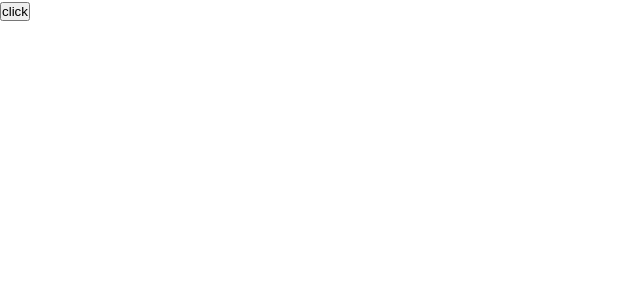
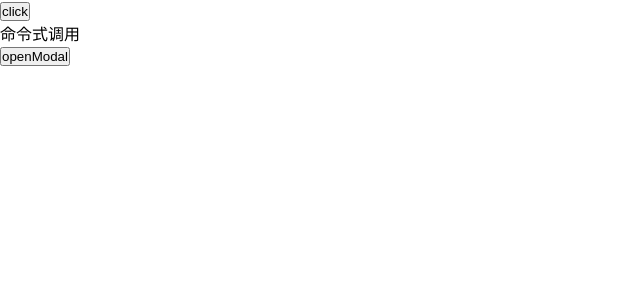
Before and after one commit to yzlvbk/sipke-react-ui, a React (Create React App) app: page / in a window 1280 px wide. Shown: the top 300 px of the page, without its empty margins (0-640 px from the left). Built offline with nearby package versions, Linux system fonts and the light colour scheme.

Commit message:
完成spike-modal

```diff
--- a/src/packages/modal/Modal.tsx
+++ b/src/packages/modal/Modal.tsx
@@ -1,5 +1,6 @@
 import React, { Component } from 'react'
 import ReactDOM from 'react-dom'
+import { openModal, removeModal } from './openModal'
 import classes from '../../utils/classes'
 import Transition from '../transition/Transition'
 import Button from '../button/Button'
@@ -41,7 +42,11 @@ interface IModalState {
 const componentName = 'Modal'
 
 export default class Modal extends Component<IModalProps, IModalState> {
-  public static displayName = componentName
+  static displayName = componentName
+
+  static openModal = openModal
+
+  static removeModal = removeModal
 
   private timeout: any
   private bodyOverflow!: string | ''
@@ -71,8 +76,6 @@ export default class Modal extends Component<IModalProps, IModalState> {
     document.body.style.overflow = this.bodyOverflow
     document.body.style.paddingRight = this.bodyPaddingRight
     const { modalId, afterClose } = this.props
-    console.log('close', modalId)
-
     if (afterClose) {
       afterClose()
     }
@@ -106,10 +109,10 @@ export default class Modal extends Component<IModalProps, IModalState> {
         onConfirm(e)
       }
     }
-    // if (mode === 'imperative' && promiseHandler) {
-    //   this.closeModal()
-    //   promiseHandler.resolve()
-    // }
+    if (mode === 'imperative' && promiseHandler) {
+      this.closeModal()
+      promiseHandler.resolve()
+    }
   }
 
   public handleOnCancel = (e: React.MouseEvent) => {
@@ -122,10 +125,10 @@ export default class Modal extends Component<IModalProps, IModalState> {
         onCancel(e)
       }
     }
-    // if (mode === 'imperative' && promiseHandler) {
-    //   this.closeModal()
-    //   promiseHandler.reject()
-    // }
+    if (mode === 'imperative' && promiseHandler) {
+      this.closeModal()
+      promiseHandler.reject()
+    }
   }
 
   public componentDidMount() {
--- /dev/null
+++ b/src/packages/modal/openModal.ts
@@ -0,0 +1,79 @@
+import React from 'react'
+import Modal from './Modal'
+import uniqueId from '../../utils/uniqueId'
+import ReactDOM from 'react-dom'
+
+export interface ModalOptions {
+  title: string | React.ReactNode
+  content: string | React.ReactNode
+  okText?: string
+  okType?: 'default' | 'dashed' | 'primary' | 'danger'
+  cancelText?: string
+  cancelType?: 'default' | 'dashed' | 'primary' | 'danger'
+  maskClosable?: boolean
+  afterClose?: () => any
+  className?: string
+  style?: React.CSSProperties
+}
+
+const modalContainerMap = {}
+
+function addModalContainer(modalId: string, container: HTMLDivElement) {
+  modalContainerMap[modalId] = container
+}
+
+function ensureUniqueModal(modalId: string) {
+  if (modalContainerMap[modalId]) {
+    throw new Error(`Duplicate modalId found: ${modalId}`)
+  }
+}
+
+export function openModal(options: ModalOptions) {
+  const modalId = uniqueId('$spike-modal$-')
+  ensureUniqueModal(modalId)
+  return new Promise((resolve, reject) => {
+    const {
+      title,
+      content,
+      okText,
+      okType = 'primary',
+      cancelText,
+      cancelType = 'default',
+      maskClosable,
+      afterClose,
+      className,
+      style
+    } = options
+    const container = document.createElement('div')
+    document.body.append(container)
+    const modalInstance = React.createElement(
+      Modal as React.ComponentClass<any>,
+      {
+        visible: true,
+        mode: 'imperative',
+        title,
+        content,
+        okText,
+        okType,
+        cancelText,
+        cancelType,
+        maskClosable,
+        promiseHandler: { resolve, reject },
+        modalId,
+        afterClose,
+        className,
+        style
+      } as React.ClassAttributes<any>
+    )
+    ReactDOM.render(modalInstance, container)
+    addModalContainer(modalId, container)
+  })
+}
+
+export function removeModal(modalId: string) {
+  if (!modalContainerMap[modalId]) return
+  const container = modalContainerMap[modalId]
+  ReactDOM.unmountComponentAtNode(container)
+  container.remove()
+  delete modalContainerMap[modalId]
+}
--- a/src/pages/ModalPage.tsx
+++ b/src/pages/ModalPage.tsx
@@ -8,8 +8,15 @@ interface State {
 
 }
 
+
 export default class ModalPage extends Component<Props, State> {
   state = { visible: false }
+
+  content = <section>
+    <div>Some contents...</div>
+    <div>Some contents...</div>
+    <div>Some contents...</div>
+  </section>
 
   render() {
     return (
@@ -27,6 +34,11 @@ export default class ModalPage extends Component<Props, State> {
           <div>Some contents...</div>
           <div>Some contents...</div>
         </Modal>
+
+        <section>
+          <div>命令式调用</div>
+          <button onClick={() => { Modal.openModal({ title: 'imperative', content: this.content }) }}>openModal</button>
+        </section>
       </div>
     )
   }
```
